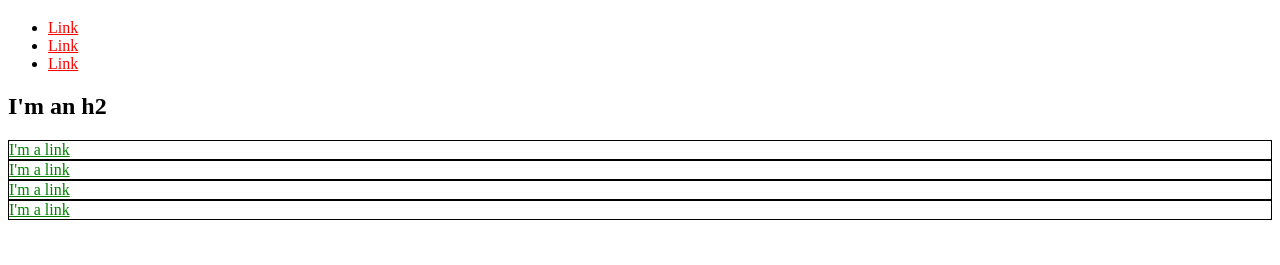
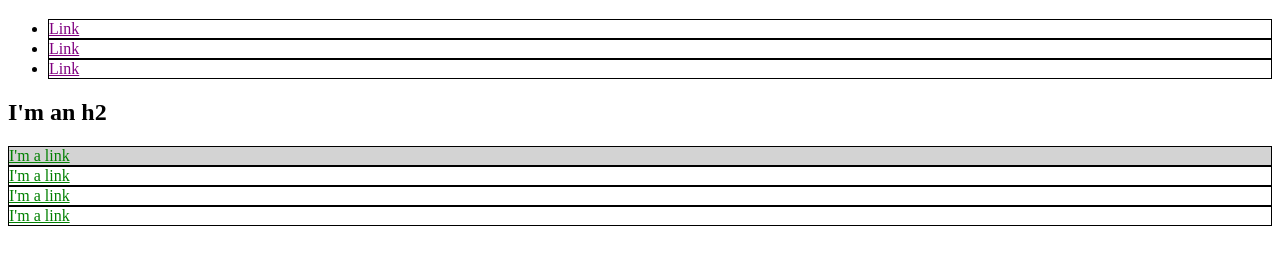
Before and after one commit to Jamison-H-Fox/a-badger-llama.github.io, a plain HTML site: page index.html in a window 1280 px wide. Shown: the part 61-326 px from the top of the page. Drawn offline with Linux system fonts and the light colour scheme.

Commit message:
selectors

```diff
--- a/index.html
+++ b/index.html
@@ -3,32 +3,49 @@
   <head>
     <title>Test Page: Don't Panic</title>
     <meta charset="utf-8">
+    <style>
+      #exec-bio {
+        background-color: lightgrey;
+      }
+      .bio-box {
+        border: 1px solid black;
+      }
+      .bio-box a {
+        color: green;
+      }
+      li {
+        border: 1px solid black;
+      }
+      li a {
+        color: purple;
+      }
+    </style>
   </head>
   <body>
     <h1>I'm an h1</h1>
     <ul>
       <li>
-        <a href="https://example.com/" style="color: red;">Link</a>
+        <a href="https://example.com/">Link</a>
       </li>
       <li>
-        <a href="https://example.com/" style="color: red;">Link</a>
+        <a href="https://example.com/">Link</a>
       </li>
       <li>
-        <a href="https://example.com/" style="color: red;">Link</a>
+        <a href="https://example.com/">Link</a>
       </li>
     </ul>
     <h2>I'm an h2</h2>
-    <div style="border: 1px solid black;">
-      <a href="https://example.com/" style="color: green;">I'm a link</a>
+    <div id="exec-bio" class="bio-box">
+      <a href="https://example.com/">I'm a link</a>
     </div>
-    <div style="border: 1px solid black;">
-      <a href="https://example.com/" style="color: green;">I'm a link</a>
+    <div class="bio-box">
+      <a href="https://example.com/">I'm a link</a>
     </div>
-    <div style="border: 1px solid black;">
-      <a href="https://example.com/" style="color: green;">I'm a link</a>
+    <div class="bio-box">
+      <a href="https://example.com/">I'm a link</a>
     </div>
-    <div style="border: 1px solid black;">
-      <a href="https://example.com/" style="color: green;">I'm a link</a>
+    <div class="bio-box">
+      <a href="https://example.com/">I'm a link</a>
     </div>
   </body>
 </html>
```
